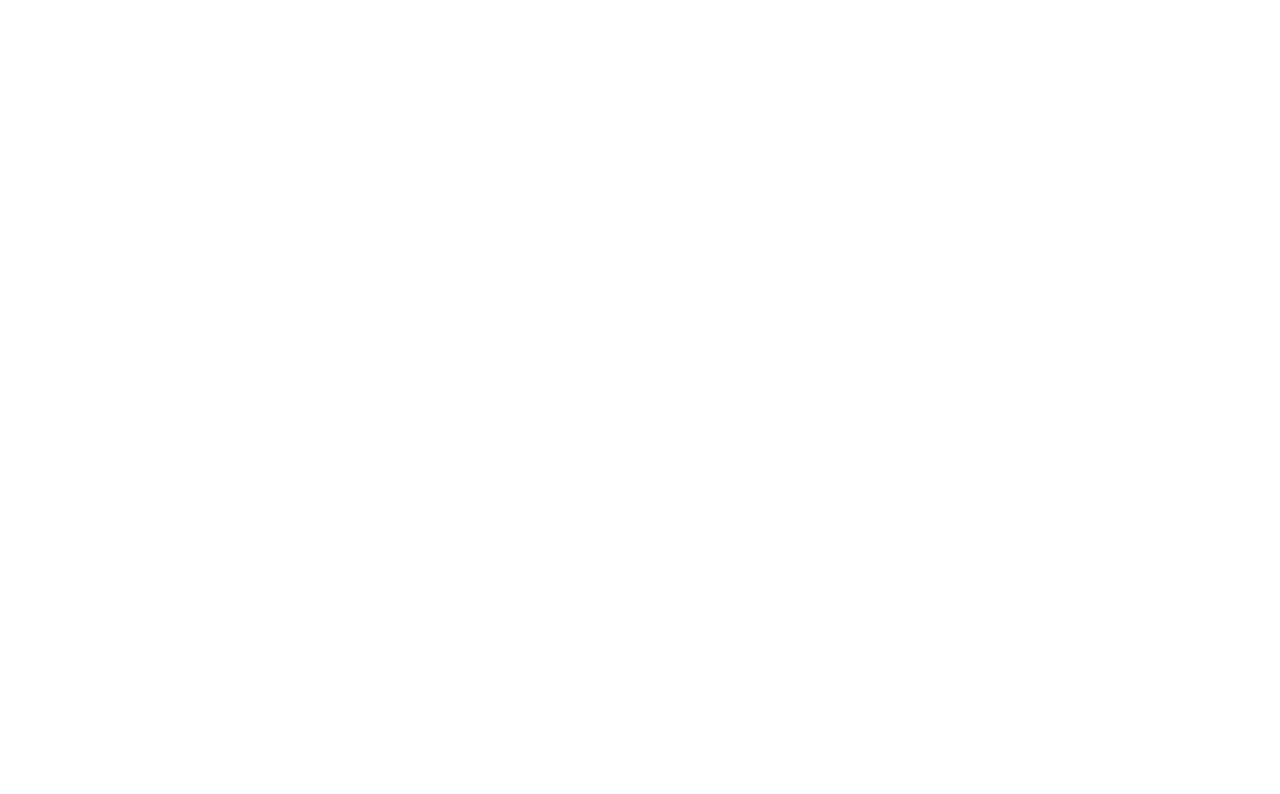
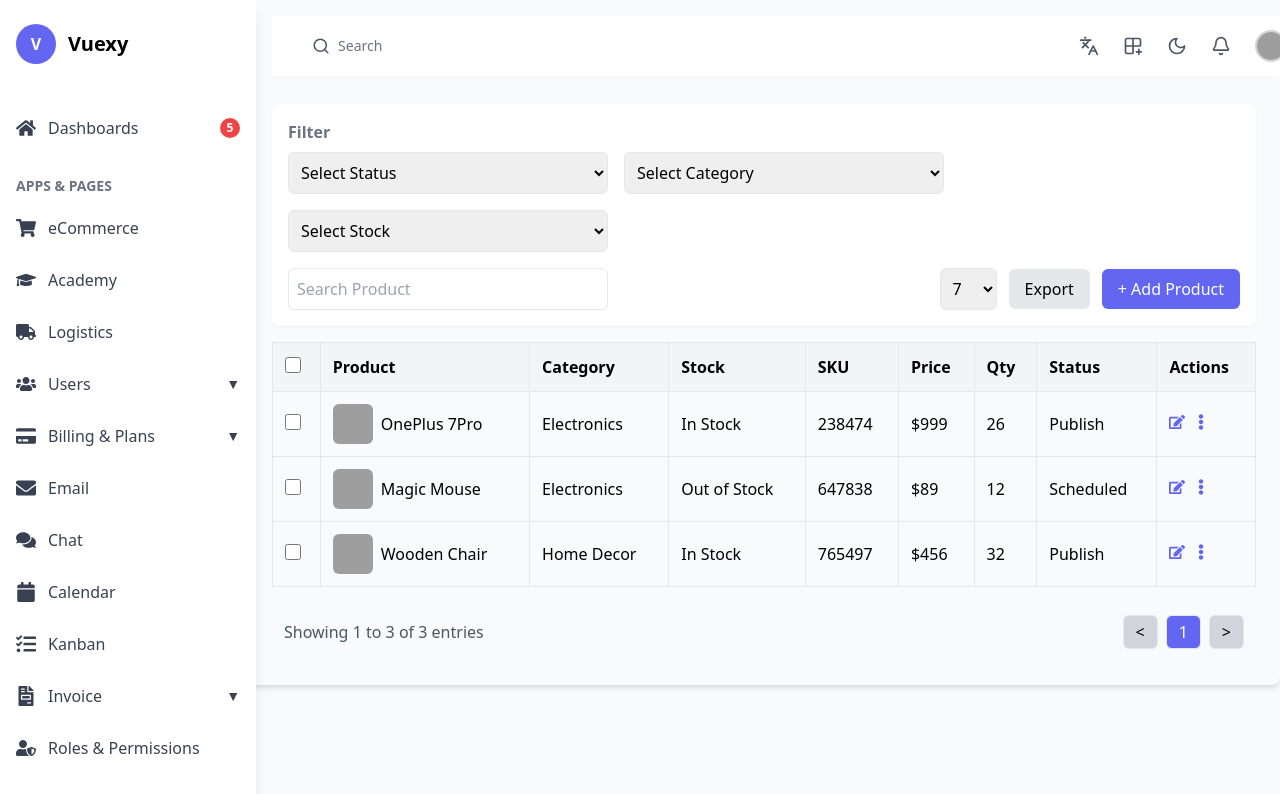
Before and after one commit to xnafi/dashboard, a React (Vite) app: page /ECommerceProductList in a window 1280 px wide. Before the commit this address had no page. Shown: the top 794 px of the page. Built offline with nearby package versions, Linux system fonts and the light colour scheme; grey boxes are pictures that could not be loaded.

Commit message:
Ecommerce product list

```diff
--- a/src/App.tsx
+++ b/src/App.tsx
@@ -22,6 +22,8 @@
 import UserOverview from "./pages/User/UserOverview";
 import UserSecurity from "./pages/User/UserSecurity";
 import UserPlans from "./pages/User/UserPlans";
+import ECommerceProductList from "./pages/eCommerce/eCommerceProductList";
+
 
 function App() {
   return (
@@ -49,6 +51,7 @@
           <Route path="/user-overview" element={<UserOverview />} />
           <Route path="/user-security" element={<UserSecurity />} />
           <Route path="/user-plans" element={<UserPlans />} />
+          <Route path="/ECommerceProductList" element={<ECommerceProductList />} />
         </Route>
       </Routes>
     </BrowserRouter>
--- /dev/null
+++ b/src/data/products.json
@@ -0,0 +1,38 @@
+[
+    {
+      "id": 1,
+      "name": "OnePlus 7Pro",
+      "brand": "OnePlus",
+      "category": "Electronics",
+      "stock": true,
+      "sku": 238474,
+      "price": 999,
+      "qty": 26,
+      "status": "Publish",
+      "image": "https://i.postimg.cc/pVZjtSzY/oneplus-7pro.png"
+    },
+    {
+      "id": 2,
+      "name": "Magic Mouse",
+      "brand": "Google",
+      "category": "Electronics",
+      "stock": false,
+      "sku": 647838,
+      "price": 89,
+      "qty": 12,
+      "status": "Scheduled",
+      "image": "https://i.postimg.cc/gJpxCy0T/magic-mouse.png"
+    },
+    {
+      "id": 3,
+      "name": "Wooden Chair",
+      "brand": "Insofar",
+      "category": "Home Decor",
+      "stock": true,
+      "sku": 765497,
+      "price": 456,
+      "qty": 32,
+      "status": "Publish",
+      "image": "https://i.postimg.cc/D0jm4tP9/wooden-chair.png"
+    }
+  ]
--- /dev/null
+++ b/src/pages/eCommerce/ECommerceProductList.tsx
@@ -0,0 +1,238 @@
+import { useEffect, useState } from "react";
+import { FaEdit, FaEllipsisV } from "react-icons/fa";
+import { BsToggleOn, BsToggleOff } from "react-icons/bs";
+import productsData from "../../data/products.json";
+
+interface Product {
+  id: number;
+  name: string;
+  brand: string;
+  category: string;
+  stock: boolean;
+  sku: number;
+  price: number;
+  qty: number;
+  status: string;
+  image: string;
+}
+
+const ITEMS_PER_PAGE = 7;
+
+const ECommerceProductList = () => {
+  const [products, setProducts] = useState<Product[]>([]);
+  const [currentPage, setCurrentPage] = useState(1);
+  const [searchQuery, setSearchQuery] = useState("");
+  const [selectedStatus, setSelectedStatus] = useState("");
+  const [selectedCategory, setSelectedCategory] = useState("");
+  const [selectedStock, setSelectedStock] = useState("");
+
+  useEffect(() => {
+    setProducts(productsData);
+  }, []);
+
+  // Toggle stock status
+  const toggleStock = (id: number) => {
+    setProducts((prevProducts) =>
+      prevProducts.map((product) =>
+        product.id === id ? { ...product, stock: !product.stock } : product
+      )
+    );
+  };
+
+  // Filter products
+  const filteredProducts = products.filter((product) => {
+    return (
+      (selectedStatus === "" || product.status === selectedStatus) &&
+      (selectedCategory === "" || product.category === selectedCategory) &&
+      (selectedStock === "" ||
+        (selectedStock === "In Stock" ? product.stock : !product.stock)) &&
+      product.name.toLowerCase().includes(searchQuery.toLowerCase())
+    );
+  });
+
+  // Pagination logic
+  const totalPages = Math.ceil(filteredProducts.length / ITEMS_PER_PAGE);
+  const startIndex = (currentPage - 1) * ITEMS_PER_PAGE;
+  const displayedProducts = filteredProducts.slice(
+    startIndex,
+    startIndex + ITEMS_PER_PAGE
+  );
+
+  return (
+    <div className="p-6 bg-gray-50 mt-20 ml-6 dark:bg-gray-900 dark:text-white max-w-full rounded-lg shadow-md">
+      {/* Filter Section */}
+      <div className="mb-4 bg-white p-4 rounded-md shadow-sm">
+        <h3 className="text-gray-500 font-semibold mb-2">Filter</h3>
+
+        {/* Status, Category, Stock - In One Line */}
+        <div className="flex gap-4 flex-wrap">
+          <select
+            className="border p-2 rounded-md w-80"
+            value={selectedStatus}
+            onChange={(e) => setSelectedStatus(e.target.value)}
+          >
+            <option value="">Select Status</option>
+            <option value="Publish">Publish</option>
+            <option value="Scheduled">Scheduled</option>
+            <option value="Inactive">Inactive</option>
+          </select>
+
+          <select
+            className="border p-2 rounded-md w-80"
+            value={selectedCategory}
+            onChange={(e) => setSelectedCategory(e.target.value)}
+          >
+            <option value="">Select Category</option>
+            <option value="Electronics">Electronics</option>
+            <option value="Fashion">Fashion</option>
+            <option value="Home">Home</option>
+          </select>
+
+          <select
+            className="border p-2 rounded-md w-80"
+            value={selectedStock}
+            onChange={(e) => setSelectedStock(e.target.value)}
+          >
+            <option value="">Select Stock</option>
+            <option value="In Stock">In Stock</option>
+            <option value="Out of Stock">Out of Stock</option>
+          </select>
+        </div>
+
+        {/* Search Bar & Actions Row */}
+        <div className="mt-4 flex flex-wrap justify-between items-center">
+          <input
+            type="text"
+            placeholder="Search Product"
+            className="border p-2 rounded-md w-80"
+            value={searchQuery}
+            onChange={(e) => setSearchQuery(e.target.value)}
+          />
+
+          <div className="flex items-center gap-3">
+            <select className="border p-2 rounded-md">
+              <option value="7">7</option>
+              <option value="10">10</option>
+              <option value="20">20</option>
+            </select>
+
+            <button className="bg-gray-200 text-black px-4 py-2 rounded-md">
+              Export
+            </button>
+            <button className="bg-indigo-500 text-white px-4 py-2 rounded-md">
+              + Add Product
+            </button>
+          </div>
+        </div>
+      </div>
+
+      {/* Product Table */}
+      <div className="overflow-x-auto">
+        <table className="w-full border-collapse border border-gray-200">
+          <thead className="bg-gray-100">
+            <tr className="text-left">
+              <th className="p-3 border">
+                <input type="checkbox" className="w-4 h-4" />
+              </th>
+              <th className="p-3 border">Product</th>
+              <th className="p-3 border">Category</th>
+              <th className="p-3 border">Stock</th>
+              <th className="p-3 border">SKU</th>
+              <th className="p-3 border">Price</th>
+              <th className="p-3 border">Qty</th>
+              <th className="p-3 border">Status</th>
+              <th className="p-3 border">Actions</th>
+            </tr>
+          </thead>
+          <tbody>
+            {displayedProducts.map((product) => (
+              <tr
+                key={product.id}
+                className="border hover:bg-gray-100 transition"
+              >
+                <td className="p-3 border">
+                  <input type="checkbox" className="w-4 h-4" />
+                </td>
+                <td className="p-3 flex items-center gap-2">
+                  <img
+                    src={product.image}
+                    alt={product.name}
+                    className="w-10 h-10 rounded-md"
+                  />
+                  <span>{product.name}</span>
+                </td>
+                <td className="p-3 border">{product.category}</td>
+                <td
+                  className="p-3 border cursor-pointer"
+                  onClick={() => toggleStock(product.id)}
+                >
+                  {product.stock ? "In Stock" : "Out of Stock"}
+                </td>
+                <td className="p-3 border">{product.sku}</td>
+                <td className="p-3 border">${product.price}</td>
+                <td className="p-3 border">{product.qty}</td>
+                <td className="p-3 border">{product.status}</td>
+                <td className="p-3 border">
+                  <button className="text-indigo-500 hover:text-indigo-700">
+                    <div className="flex items-center gap-2">
+                      <FaEdit />
+                      <FaEllipsisV />
+                    </div>
+                  </button>
+                </td>
+              </tr>
+            ))}
+          </tbody>
+        </table>
+      </div>
+
+      {/* Pagination Controls */}
+      <div className="flex justify-between items-center mt-4 p-3">
+        <p className="text-gray-600">
+          Showing {startIndex + 1} to{" "}
+          {Math.min(startIndex + ITEMS_PER_PAGE, filteredProducts.length)} of{" "}
+          {filteredProducts.length} entries
+        </p>
+        <div className="flex gap-2">
+          <button
+            onClick={() => setCurrentPage((prev) => Math.max(prev - 1, 1))}
+            disabled={currentPage === 1}
+            className={`px-3 py-1 rounded-md border ${
+              currentPage === 1 ? "bg-gray-300" : "bg-white hover:bg-gray-200"
+            }`}
+          >
+            {"<"}
+          </button>
+          {[...Array(totalPages)].map((_, index) => (
+            <button
+              key={index}
+              onClick={() => setCurrentPage(index + 1)}
+              className={`px-3 py-1 rounded-md border ${
+                currentPage === index + 1
+                  ? "bg-indigo-500 text-white"
+                  : "bg-white hover:bg-gray-200"
+              }`}
+            >
+              {index + 1}
+            </button>
+          ))}
+          <button
+            onClick={() =>
+              setCurrentPage((prev) => Math.min(prev + 1, totalPages))
+            }
+            disabled={currentPage === totalPages}
+            className={`px-3 py-1 rounded-md border ${
+              currentPage === totalPages
+                ? "bg-gray-300"
+                : "bg-white hover:bg-gray-200"
+            }`}
+          >
+            {">"}
+          </button>
+        </div>
+      </div>
+    </div>
+  );
+};
+
+export default ECommerceProductList;
```
